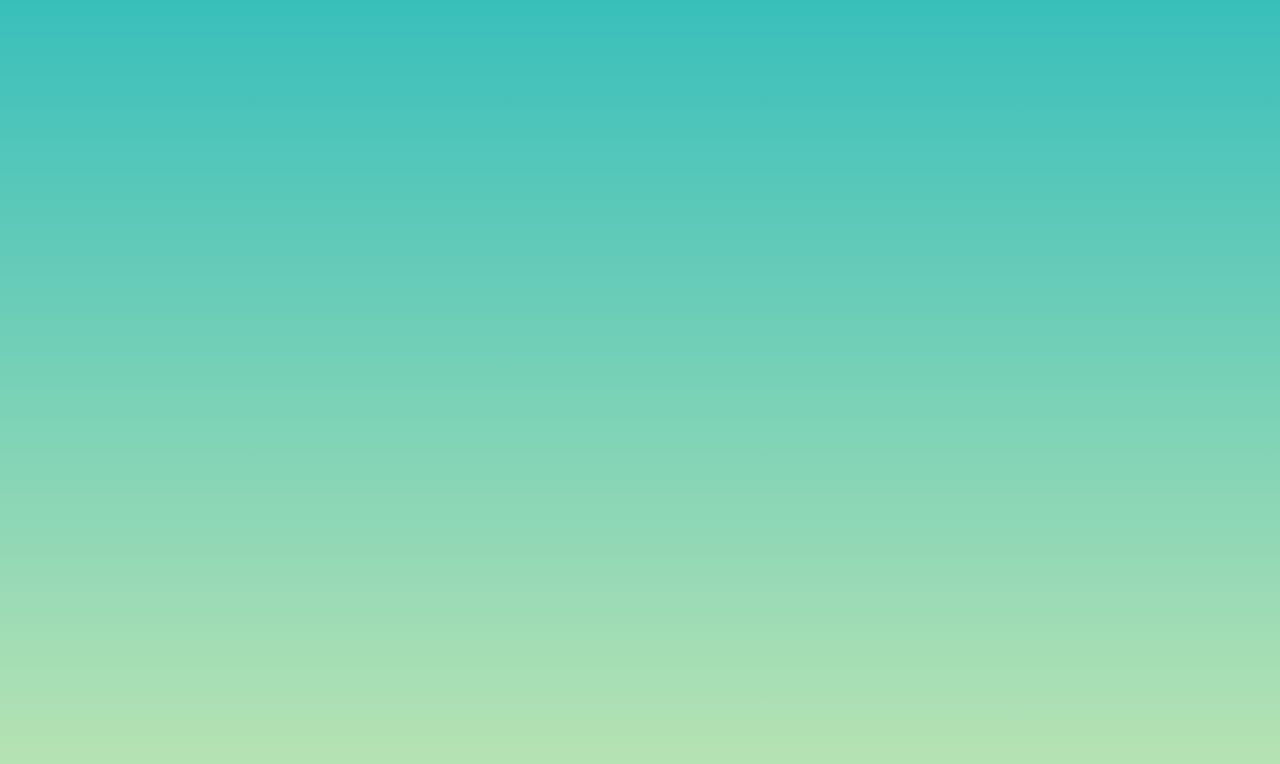
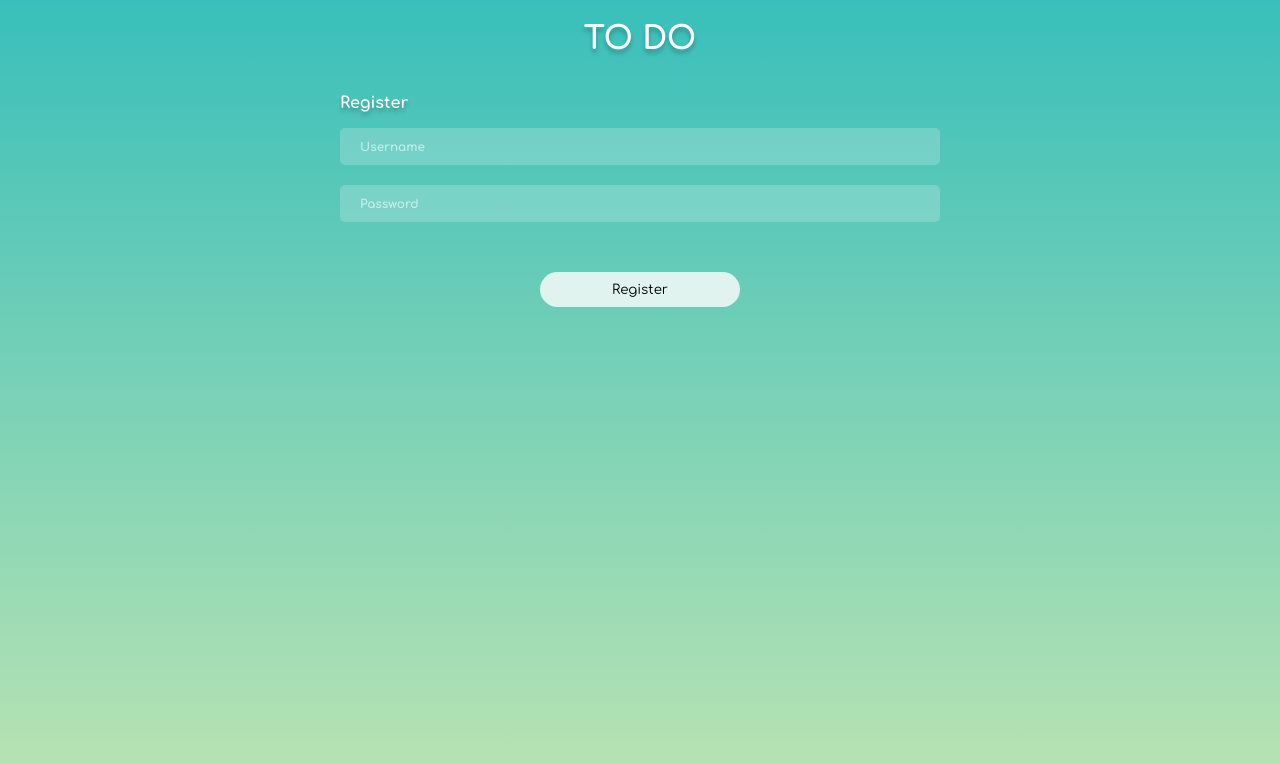
Before and after one commit to Pereira277/todoapp-react, a React (Create React App) app: page /Register in a window 1280 px wide. Before the commit this address had no page. Shown: the top 764 px of the page. Built offline with nearby package versions, Linux system fonts and the light colour scheme.

Commit message:
Created register page

```diff
--- a/src/App.js
+++ b/src/App.js
@@ -1,6 +1,7 @@
 import { Route, Routes } from "react-router-dom";
 import Dashboard from "./pages/Dashboard";
 import Login from "./pages/Login";
+import Register from "./pages/Register";
 import "./styles/base.css";
 import "./styles/dashboard.css";
 import "./styles/login.css";
@@ -9,6 +10,7 @@ function App() {
   return (
     <Routes>
       <Route path="/" element={<Login />} />
+      <Route path="/Register" element={<Register />} />
       <Route path="/Dashboard" element={<Dashboard />} />
     </Routes>
   );
--- a/src/pages/Login.js
+++ b/src/pages/Login.js
@@ -7,31 +7,6 @@ function Register() {
   const [password, setPassword] = useState("");
   const [submit, setSubmit] = useState("");
   const navigate = useNavigate();
-
-  function handleSubmit(e) {
-    if (submit === "register") {
-      createUser(e);
-    } else {
-      userLogin(e);
-    }
-  }
-
-  function createUser(e) {
-    e.preventDefault();
-    console.log(name, password);
-
-    axios
-      .post("https://pereira277todoapi.herokuapp.com/user/create", {
-        name,
-        password,
-      })
-      .then((response) => {
-        alert("User Created");
-      })
-      .catch((error) => {
-        alert(error.response.data);
-      });
-  }
 
   function userLogin(e) {
     e.preventDefault();
@@ -54,12 +29,12 @@ function Register() {
   return (
     <div className="login-main-container">
       <h1 className="login-title">TO DO</h1>
-      <form onSubmit={handleSubmit} className="login-form">
+      <form onSubmit={userLogin} className="login-form">
         <h3>Login</h3>
         <input
           placeholder="Username"
           maxLength="30"
-          className="login-input"
+          className="login-input username-login-input"
           onChange={(e) => {
             setName(e.target.value);
           }}
@@ -73,6 +48,10 @@ function Register() {
             setPassword(e.target.value);
           }}
         ></input>
+        <p>
+          Dont have a user?{" "}
+          <a onClick={() => navigate("/Register")}>Click here</a>
+        </p>
 
         <button
           type="submit"
@@ -81,14 +60,6 @@ function Register() {
         >
           Login
         </button>
-        <p>or</p>
-        <button
-          type="submit"
-          className="register-btn"
-          onClick={() => setSubmit("register")}
-        >
-          Register
-        </button>
       </form>
     </div>
   );
--- /dev/null
+++ b/src/pages/Register.js
@@ -0,0 +1,60 @@
+import React, { useState } from "react";
+import { Link, Routes, Route, useNavigate } from "react-router-dom";
+import axios from "axios";
+
+function Register() {
+  const [name, setName] = useState("");
+  const [password, setPassword] = useState("");
+  const [submit, setSubmit] = useState("");
+  const navigate = useNavigate();
+
+  function createUser(e) {
+    e.preventDefault();
+    console.log(name, password);
+
+    axios
+      .post("https://pereira277todoapi.herokuapp.com/user/create", {
+        name,
+        password,
+      })
+      .then((response) => {
+        alert("User Created");
+        navigate("/");
+      })
+      .catch((error) => {
+        alert(error.response.data);
+      });
+  }
+
+  return (
+    <div className="login-main-container">
+      <h1 className="login-title">TO DO</h1>
+      <form onSubmit={createUser} className="login-form">
+        <h3>Register</h3>
+        <input
+          placeholder="Username"
+          maxLength="30"
+          className="login-input username-login-input"
+          onChange={(e) => {
+            setName(e.target.value);
+          }}
+        ></input>
+        <input
+          type="password"
+          placeholder="Password"
+          maxLength="30"
+          className="login-input"
+          onChange={(e) => {
+            setPassword(e.target.value);
+          }}
+        ></input>
+
+        <button type="submit" className="register-btn">
+          Register
+        </button>
+      </form>
+    </div>
+  );
+}
+
+export default Register;
--- a/src/styles/login.css
+++ b/src/styles/login.css
@@ -35,7 +35,7 @@
 .login-input {
   border: none;
   width: calc(100% - 20px);
-  margin-bottom: 25px;
+  margin-bottom: 10px;
   height: 35px;
   background: rgba(255, 255, 255, 0.2);
   border-radius: 5px;
@@ -43,15 +43,16 @@
   color: white;
   font-weight: 700;
 }
+.username-login-input {
+  margin-bottom: 20px;
+}
 .login-input::placeholder {
   font-size: 12px;
   color: rgb(255, 255, 255, 0.6);
 }
 
-.login-btn {
-  margin-top: 20px;
-}
 .login-form button {
+  margin-top: 40px;
   width: 60vw;
   max-width: 180px;
   height: 35px;
@@ -61,6 +62,24 @@
   border: none;
 }
 .login-form p {
+  margin: 0;
+  font-size: 12px;
+  color: rgba(0, 0, 0, 0.37);
+  width: 100%;
+  text-align: left;
+}
+.login-form a {
+  text-decoration: underline;
+  color: rgba(0, 0, 255, 0.466);
   width: 100%;
   text-align: center;
 }
+
+@media (min-width: 500px) and (hover: hover) {
+  .login-form button:hover {
+    cursor: pointer;
+  }
+  .login-form a:hover {
+    cursor: pointer;
+  }
+}
```
